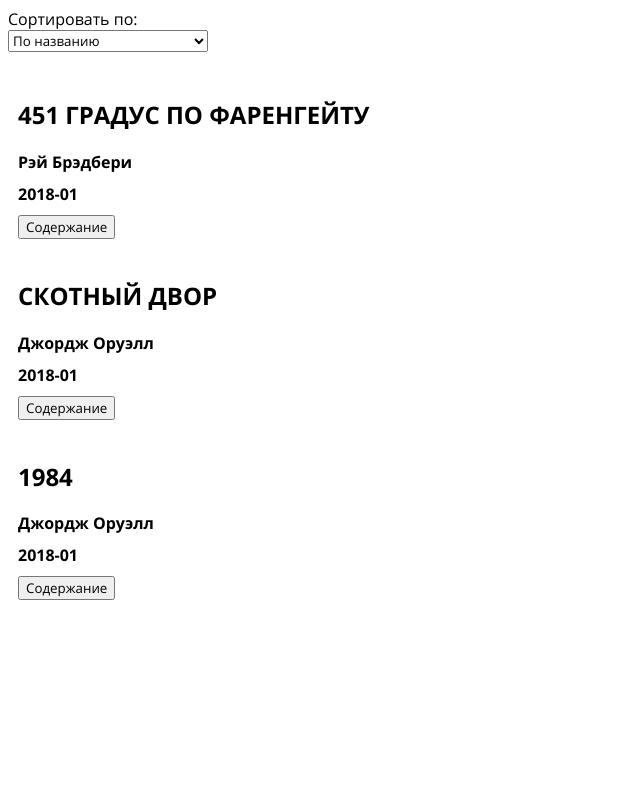
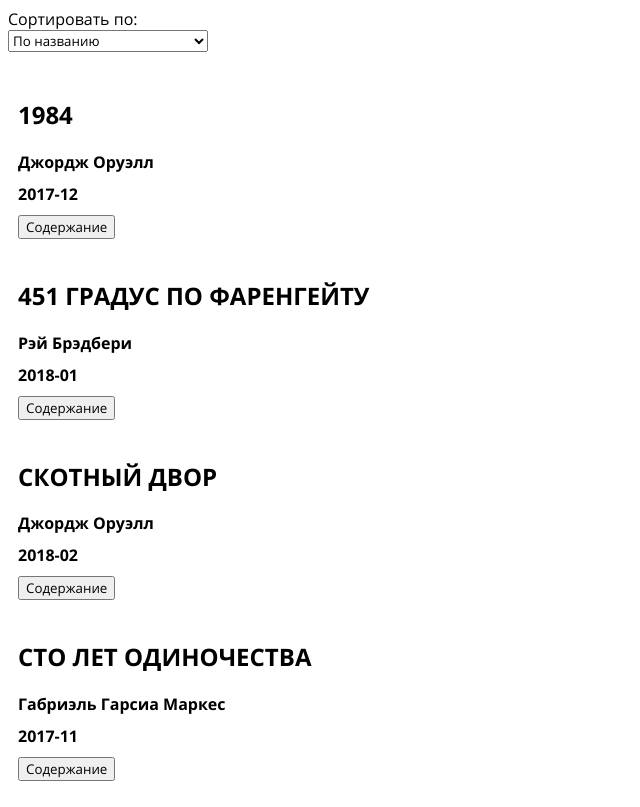
Before and after one commit to blues33/bookshelf, a React (Create React App) app: page / in a window 1280 px wide. Shown: the whole page, without its empty margins (0-640 px from the left). Built offline with nearby package versions, Linux system fonts and the light colour scheme.

Commit message:
sorting added

```diff
--- a/src/books.json
+++ b/src/books.json
@@ -4,22 +4,29 @@
       "id": "1",
       "title": "451 градус по Фаренгейту",
       "author": "Рэй Брэдбери",
-      "date_read": "2018-01",
+      "date": "2018-01",
       "description": "В романе описывается общество, которое опирается на массовую культуру и потребительское мышление, в котором все книги, заставляющие задумываться о жизни, подлежат сожжению; хранение книг является преступлением; а люди, способные критически мыслить, оказываются вне закона. Главный герой романа, Гай Монтэг, работает «пожарным» (что в романе подразумевает сожжение книг), будучи уверенным, что выполняет свою работу «на пользу человечества». Но в скором времени он разочаровывается в идеалах общества, частью которого он является, становится изгоем и присоединяется к небольшой подпольной группе маргиналов, сторонники которой заучивают тексты книг, чтобы спасти их для потомков."
     },
     {
       "id": "2",
       "title": "Скотный двор",
       "author": "Джордж Оруэлл",
-      "date_read": "2018-01",
+      "date": "2018-02",
       "description": "В повести Оруэлл показал перерождение революционных принципов и программ, то есть постепенный переход с идей всеобщего равенства и построения утопии к диктатуре и тоталитаризму. «Скотный двор» - притча, аллегория на революцию 1917 года и последующие события в России. Оруэлл писал повесть с ноября 1943 по февраль 1944. Очевидная сатира на Советский Союз, тогдашнего союзника Британии по антигитлеровской коалиции, была опубликована уже после победы над Германией - в августе 1945."
     },
     {
       "id": 3,
       "title": "1984",
       "author": "Джордж Оруэлл",
-      "date_read": "2018-01",
+      "date": "2017-12",
       "description": "Главный герой - Уинстон Смит - живёт в Лондоне, работает в министерстве правды и является членом внешней партии. Он не разделяет партийные лозунги и идеологию и в глубине души сильно сомневается в партии, окружающей действительности и вообще во всём том, в чём только можно сомневаться. Чтобы «выпустить пар» и не совершить безрассудный поступок, он ведёт дневник, в котором старается излагать все свои сомнения. На людях же он старается притворяться приверженцем партийных идей. Однако он опасается, что девушка Джулия, работающая в том же министерстве, шпионит за ним и хочет разоблачить его. В то же время он полагает, что высокопоставленный сотрудник их министерства, член внутренней партии некий О Брайен также не разделяет мнения партии и является подпольным революционером."
+    },
+    {
+      "id": 4,
+      "title": "Сто лет одиночества",
+      "author": "Габриэль Гарсиа Маркес",
+      "date": "2017-11",
+      "description": "Почти все события романа происходят в вымышленном городке Макондо, но имеют отношение к историческим событиям в Колумбии. Город был основан Хосе Аркадио Буэндиа, волевым и импульсивным лидером, глубоко заинтересованным в тайнах вселенной, которые ему периодически открывали заезжие цыгане во главе с Мелькиадесом. Город постепенно растёт, и правительство страны проявляет интерес к Макондо, но Хосе Аркадио Буэндиа оставляет руководство городом за собой, переманив присланного алькальда (мэра) на свою сторону."
     }
   ]
 }
--- a/src/components/Book/index.js
+++ b/src/components/Book/index.js
@@ -20,15 +20,15 @@ class Book extends Component {
 
 
   render() {
-    const {title, description, author, date_read} = this.props.book;
+    const {title, description, author, date} = this.props.book;
     const isOpenBook = this.state.isOpenBook;
-    const bookDescription = isOpenBook && <div class="book-item-description">{description}</div>
+    const bookDescription = isOpenBook && <div className="book-item-description">{description}</div>
 
     return (
       <div className="book-item">
         <h2 className="book-item-title">{title}</h2>
         <div className="book-item-author">{author}</div>
-        <div className="book-item-date">{date_read}</div>
+        <div className="book-item-date">{date}</div>
 
         <button
           className="book-item-open-close-btn"
--- a/src/components/BookList/index.js
+++ b/src/components/BookList/index.js
@@ -4,9 +4,7 @@ import './style.css';
 
 class BookList extends Component {
   render() {
-    const {books} = this.props.books;
-    const {sorting} = this.props;
-
+    const {books} = this.props;
     const bookList = books.map((book) => <li key={book.id.toString()}><Book book={book}/></li>);
 
     return (
--- a/src/components/BooksHandler/index.js
+++ b/src/components/BooksHandler/index.js
@@ -11,6 +11,7 @@ class BooksHandler extends Component {
     this.state = {sorting: 'title'};
 
     this.handleSorting = this.handleSorting.bind(this);
+    this.sortingBooks = this.sortingBooks.bind(this);
   }
 
   handleSorting(value) {
@@ -18,11 +19,21 @@ class BooksHandler extends Component {
     console.log(value);
   }
 
+  sortingBooks(arrayBooks, sortingFlag) {
+    switch(sortingFlag) {
+      case 'date': return arrayBooks.sort((a, b) => Date.parse(b.date) - Date.parse(a.date));
+      case 'author': return arrayBooks.sort((a, b) => a.author.localeCompare(b.author));
+      case 'title': return arrayBooks.sort((a, b) => a.title.localeCompare(b.title));
+    }
+  }
+
   render() {
+    let filteredBooks = this.sortingBooks(books.books.slice(), this.state.sorting);
+
     return (
       <div className="books-container">
         <Sorting onSortingChange={this.handleSorting}/>
-        <BookList books={books} sorting={this.state.sorting} />
+        <BookList books={filteredBooks} />
       </div>
     )
   }
```
